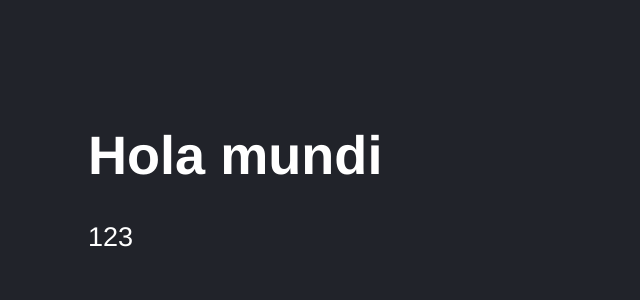
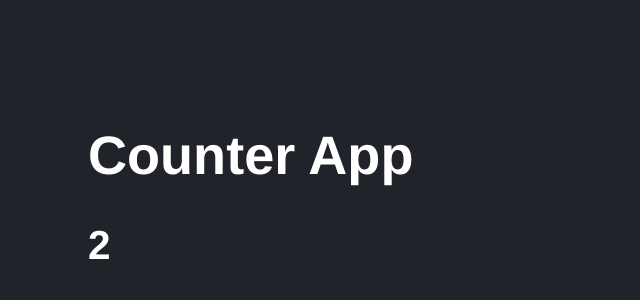
Before and after one commit to SrMetus/curso-react, a React (Vite) app: page / in a window 1280 px wide. Shown: the top 300 px of the page, without its empty margins (0-640 px from the left). Built offline with nearby package versions, Linux system fonts and the light colour scheme.

Commit message:
CounterApp

```diff
--- /dev/null
+++ b/src/CounterApp.jsx
@@ -0,0 +1,14 @@
+import PropTypes from 'prop-types';
+
+export const CounterApp = ({value}) => {
+    return (
+        <div>
+            <h1>Counter App</h1>
+            <h2>{value}</h2>
+        </div>
+    );
+}
+
+CounterApp.propTypes = {
+    value: PropTypes.number.isRequired
+}
--- a/src/FirstApp.jsx
+++ b/src/FirstApp.jsx
@@ -28,9 +28,14 @@
             <p>{subTitle}</p>
         </>
     )
-}
+};
 
 FirstApp.propTypes = {
     title: PropTypes.string.isRequired,
     subTitle: PropTypes.number.isRequired
+};
+
+FirstApp.defaultProps ={
+    title: 'Título por defecto',
+    subTitle: 0
 }
--- a/src/main.jsx
+++ b/src/main.jsx
@@ -1,12 +1,13 @@
 import React from "react";
 import ReactDOM from "react-dom/client";
 //import { HelloWorldApp } from "./HelloWorldApp";
-import { FirstApp } from "./FirstApp";
+//import { FirstApp } from "./FirstApp";
+import { CounterApp } from "./CounterApp";
 import './styles.css';
 
 
 ReactDOM.createRoot(document.getElementById('root')).render(
     <React.StrictMode>
-        <FirstApp title='Hola mundi' subTitle={123}/>
+        <CounterApp value={2}/>
     </React.StrictMode>
 );
```
